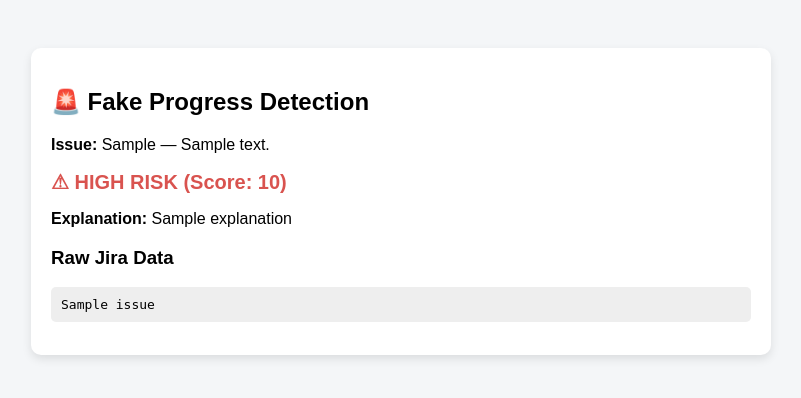
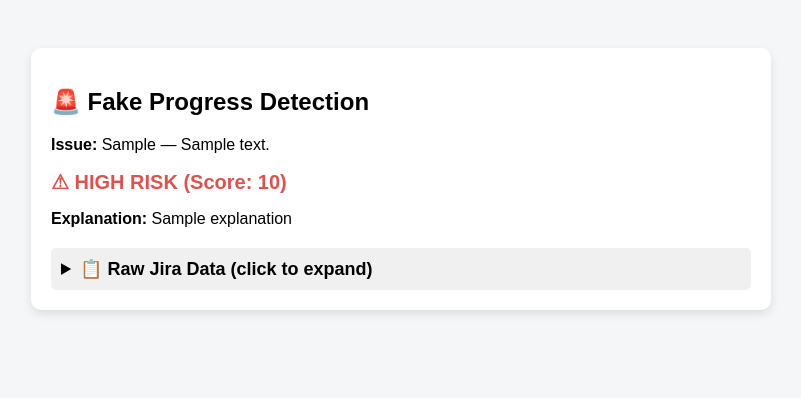
Before and after one commit to JessWagner805/SheInnovates2026, a Flask app: template templates/index.html in a window 1280 px wide. Shown: the top 398 px of the page, without its empty margins (239-1040 px from the left). Run offline with Flask 3, Linux system fonts and the light colour scheme; the template is opened without the code that fills it: most values are stand-ins (such as "Sample title", 1, 10 or a date in 2020).

Commit message:
changed html to format jira data

```diff
--- a/templates/index.html
+++ b/templates/index.html
@@ -25,6 +25,22 @@
             background: #eee;
             padding: 10px;
             border-radius: 5px;
+            overflow-x: auto;
+        }
+        details {
+            margin-top: 20px;
+            cursor: pointer;
+        }
+        summary {
+            font-weight: bold;
+            font-size: 18px;
+            padding: 10px;
+            background: #f0f0f0;
+            border-radius: 5px;
+            user-select: none;
+        }
+        summary:hover {
+            background: #e0e0e0;
         }
     </style>
 </head>
@@ -45,8 +61,10 @@
 
     <p><strong>Explanation:</strong> {{ analysis.explanation }}</p>
 
-    <h3>Raw Jira Data</h3>
-    <pre>{{ issue }}</pre>
+    <details>
+        <summary>📋 Raw Jira Data (click to expand)</summary>
+        <pre>{{ issue }}</pre>
+    </details>
 </div>
 
 </body>
```
